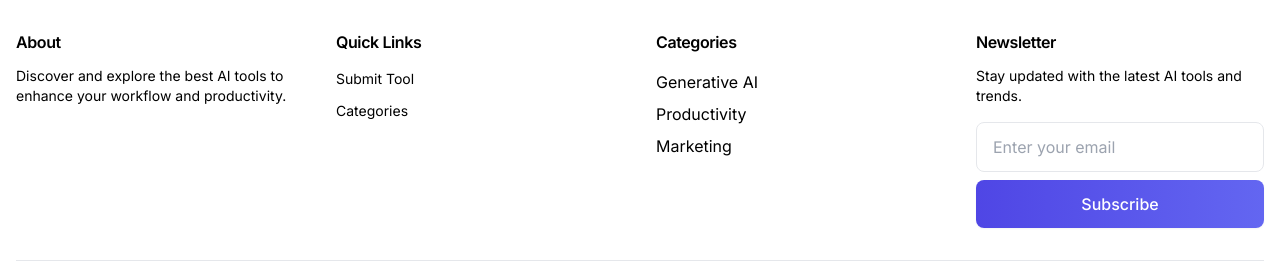
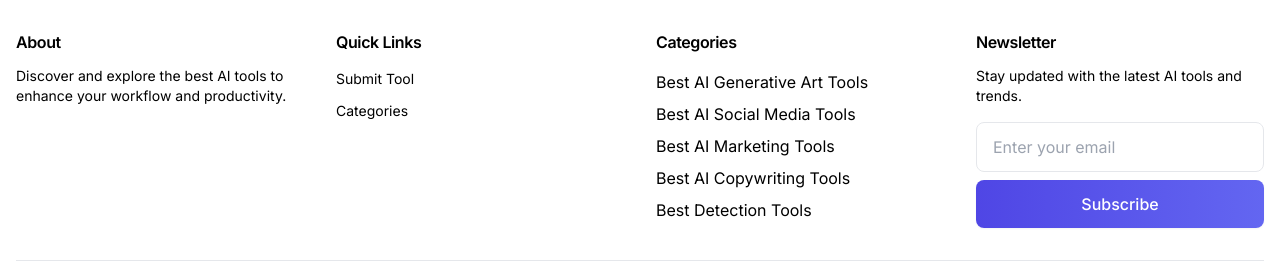
Before and after one commit to man0l/nextjs-boilerplate-directory, a Next.js app in the folder frontend/: page / in a window 1280 px wide. Shown: the part 1020-1292 px from the top of the page. Built offline with nearby package versions, Linux system fonts and the light colour scheme; no server answers.

Commit message:
Refactor Footer and Header components to remove Blog link and replace it with About link
- Removed the Blog link from the Footer component for a cleaner layout.
- Updated the Header component to replace the Blog link with an About link, enhancing navigation options.

```diff
--- a/frontend/components/Footer.tsx
+++ b/frontend/components/Footer.tsx
@@ -58,22 +58,34 @@ export default function Footer() {
             <h3 className="font-semibold text-foreground mb-4">Categories</h3>
             <div className="space-y-2">
               <Link
-                href="/category/generative-ai"
+                href="/category/generative-art"
                 className="block text-muted-foreground hover:text-accent-foreground transition-colors"
               >
-                Generative AI
+                Best AI Generative Art Tools
               </Link>
               <Link
-                href="/category/productivity"
+                href="/category/social-media"
                 className="block text-muted-foreground hover:text-accent-foreground transition-colors"
               >
-                Productivity
+                Best AI Social Media Tools
               </Link>
               <Link
                 href="/category/marketing"
                 className="block text-muted-foreground hover:text-accent-foreground transition-colors"
               >
-                Marketing
+                Best AI Marketing Tools
+              </Link>
+              <Link
+                href="/category/copywriting"
+                className="block text-muted-foreground hover:text-accent-foreground transition-colors"
+              >
+                Best AI Copywriting Tools
+              </Link>
+              <Link
+                href="/category/ai-detection"
+                className="block text-muted-foreground hover:text-accent-foreground transition-colors"
+              >
+                Best Detection Tools
               </Link>
             </div>
           </div>
```
